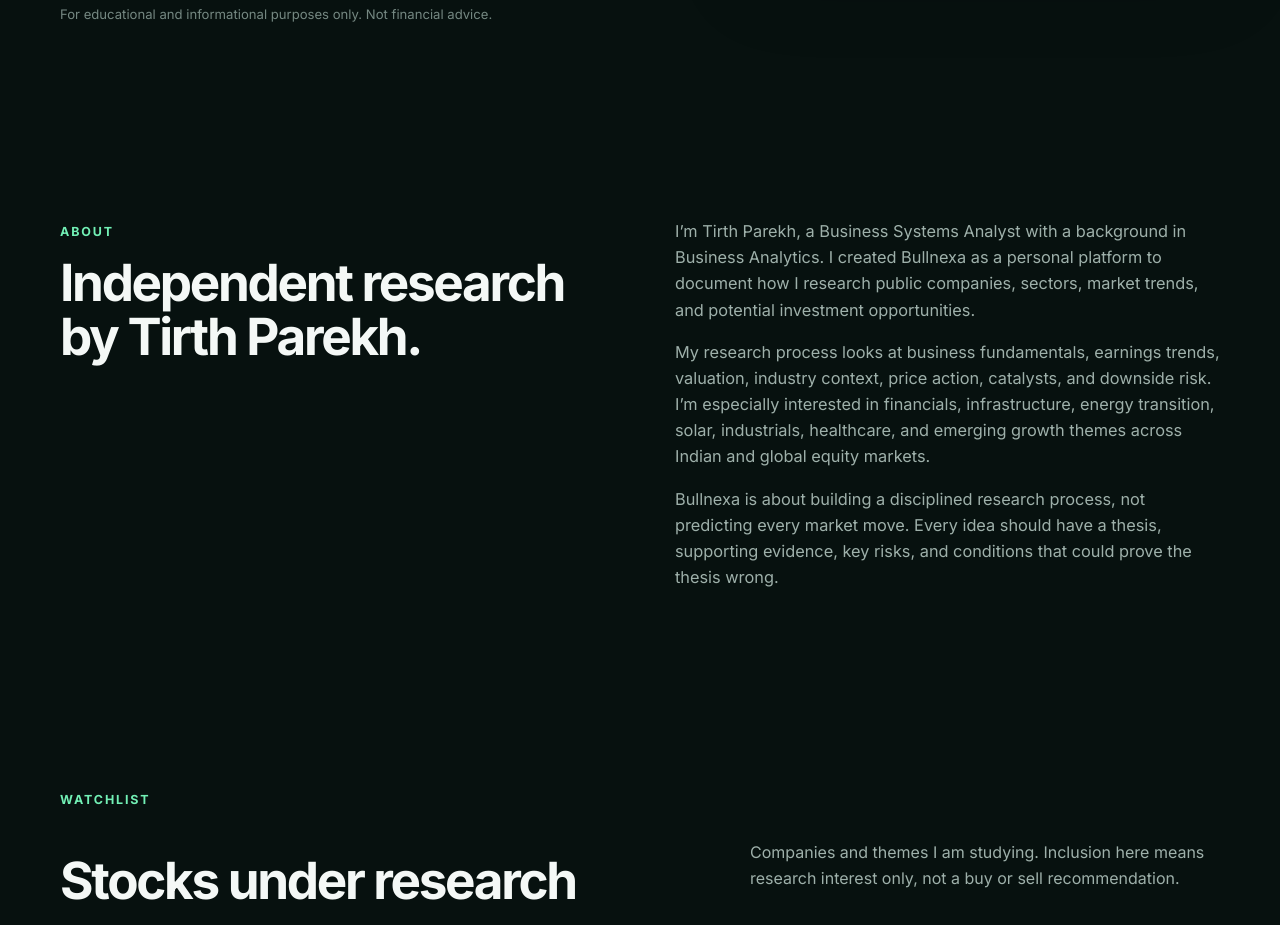
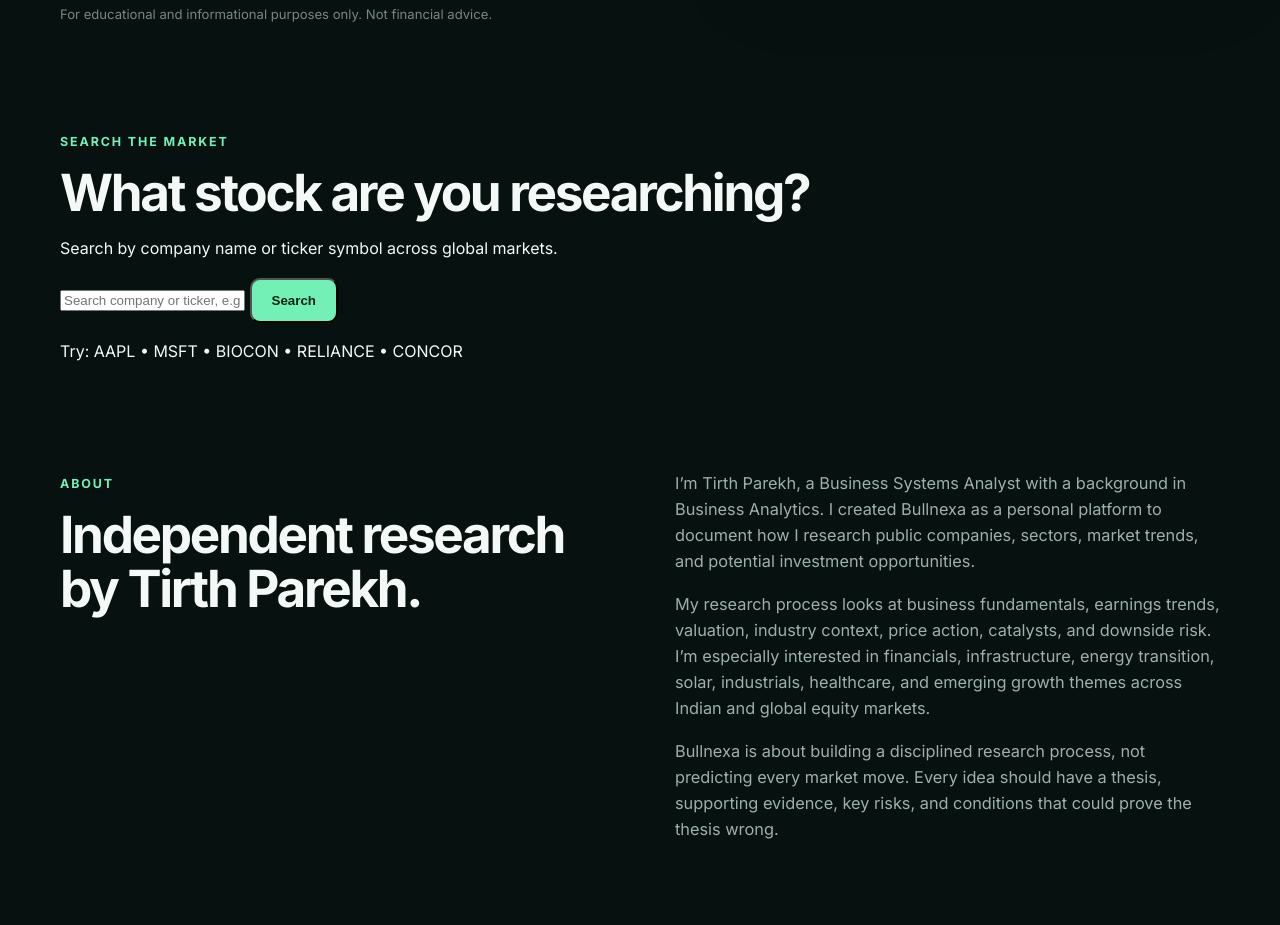
Before and after one commit to Tirth287/bullnexa, a plain HTML site: page index.html in a window 1280 px wide. Shown: the part 780-1705 px from the top of the page. Drawn offline with Linux system fonts and the light colour scheme.

Commit message:
Add stock search section to index.html

```diff
--- a/index.html
+++ b/index.html
@@ -65,6 +65,44 @@
         </div>
       </div>
     </section>
+    <!-- Stock Search Section -->
+<section class="stock-search-section" id="stock-search">
+  <div class="container stock-search-container">
+
+    <span class="section-label">Search the Market</span>
+
+    <h2>What stock are you researching?</h2>
+
+    <p class="stock-search-description">
+      Search by company name or ticker symbol across global markets.
+    </p>
+
+    <form id="stockSearchForm" class="stock-search-box">
+
+      <input
+        type="text"
+        id="stockSearchInput"
+        placeholder="Search company or ticker, e.g. Apple or AAPL"
+        autocomplete="off"
+        required
+      >
+
+      <button type="submit" class="btn primary">
+        Search
+      </button>
+
+    </form>
+
+    <p class="stock-search-examples">
+      Try: AAPL • MSFT • BIOCON • RELIANCE • CONCOR
+    </p>
+
+    <div id="stockSearchStatus"></div>
+
+    <div id="stockSearchResults"></div>
+
+  </div>
+</section>
 
     <section class="section" id="about">
       <div class="container two-col">
@@ -218,5 +256,6 @@
 
   <script src="stocks.js"></script>
   <script src="script.js"></script>
+  <script src="stock-search.js"></script>
 </body>
 </html>
```
